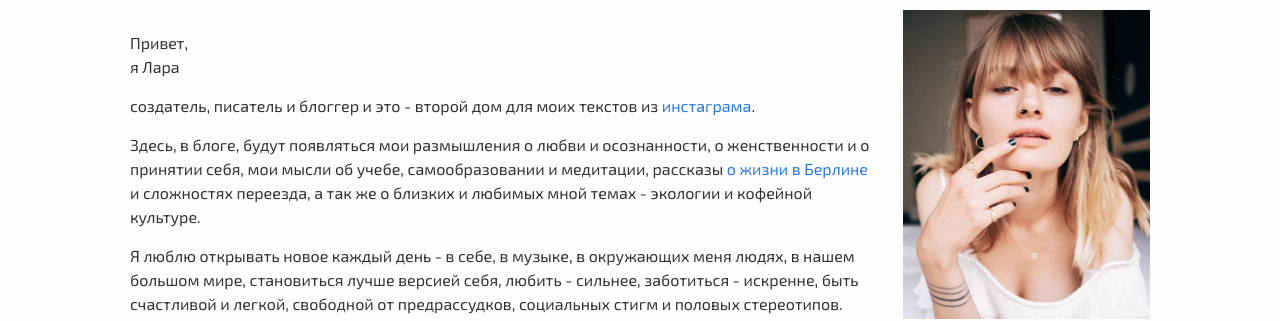
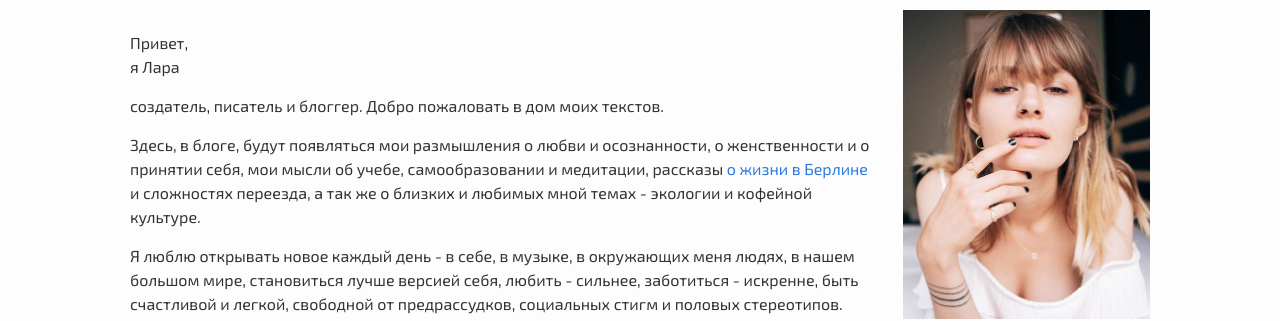
Before and after one commit to djagya/lara-blog, a Jekyll site: the page built from about.md, in a window 1280 px wide. Shown: the part 401-722 px from the top of the page. Built offline with Jekyll 4.4.1, drawn with Linux system fonts in a browser that asks for light colours; nearby versions of some CDN libraries; comment, search, counter and statistics services are not loaded.

Commit message:
lara changes

```diff
--- a/about.md
+++ b/about.md
@@ -7,7 +7,7 @@ permalink: /about/
 Привет,
 я Лара
 
-создатель, писатель и блоггер и это - второй дом для моих текстов из [инстаграма](https://www.instagram.com/explore/tags/лараитексты/).
+создатель, писатель и блоггер. Добро пожаловать в дом моих текстов.
 
 Здесь, в блоге, будут появляться мои размышления о любви и осознанности, о женственности и о принятии себя, мои мысли об учебе, самообразовании и медитации, рассказы [о жизни в Берлине](https://www.instagram.com/explore/tags/laraexplores_berlin/) и сложностях переезда, а так же о близких и любимых мной темах - экологии и кофейной культуре.
 
```
